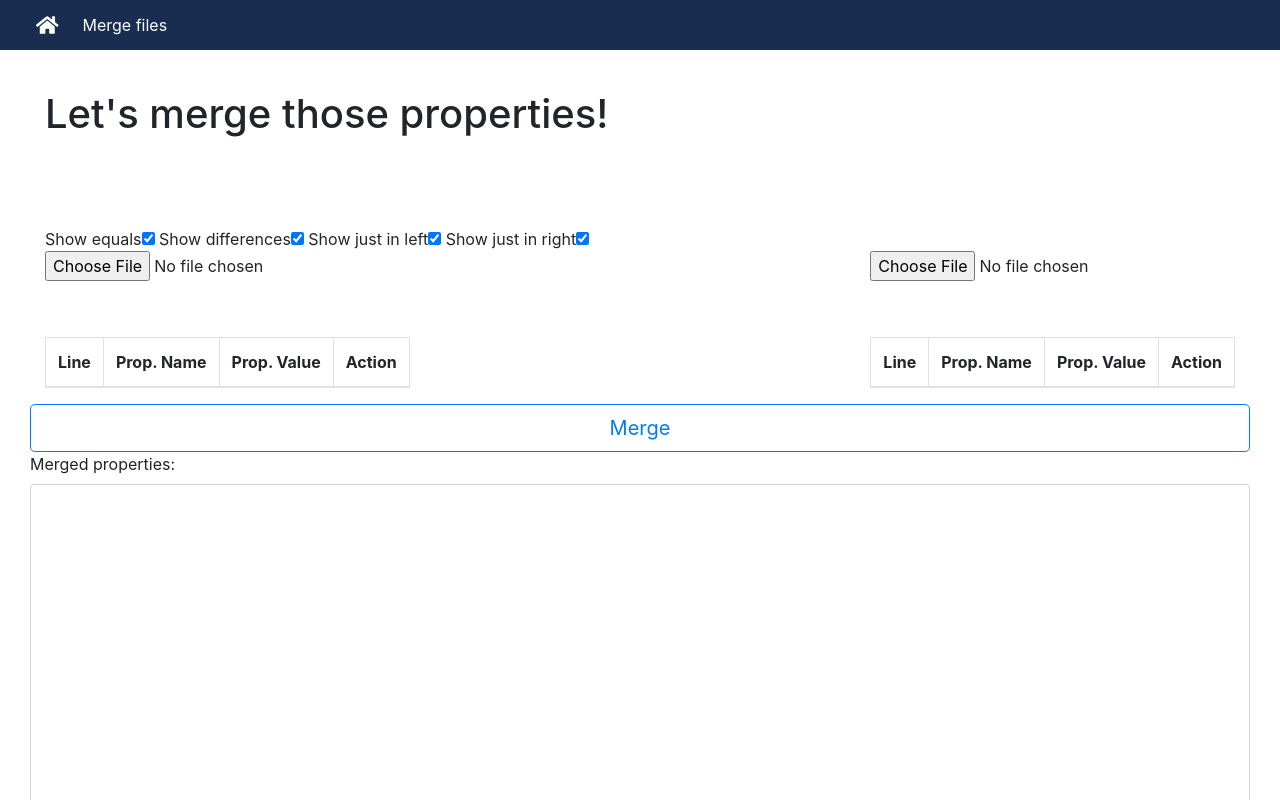
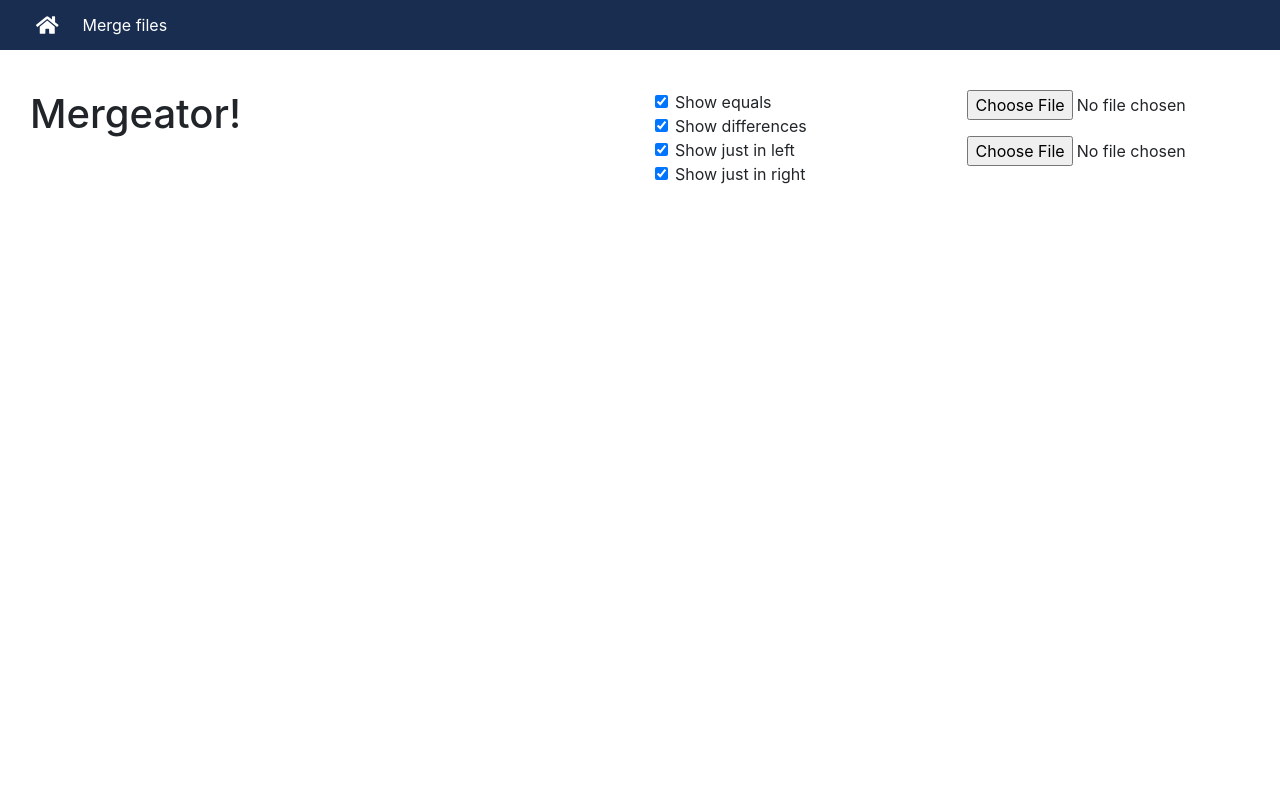
Before and after one commit to maarkeez/properties-merge, an Angular app in the folder Software/: page /merge-files in a window 1280 px wide. Shown: the top 800 px of the page. Built offline with nearby package versions, Linux system fonts and the light colour scheme.

Commit message:
[1.0.0] GUI changes

```diff
--- a/Software/src/app/mergeFiles/merge.files.component.html
+++ b/Software/src/app/mergeFiles/merge.files.component.html
@@ -1,8 +1,47 @@
-<div class="col-sm-12">
-	<h1>Let's merge those properties!</h1>
+<div class="row">
+	<div class="col-sm-2">
+		<h1>Mergeator!</h1>
+	</div>
+	<div class="col-sm-4"></div>
+	<div class="col-sm-3">
+		<div class="form-check">
+			<label class="form-check-label">
+				<input class="form-check-input" type="checkbox" id="showEquals" [(ngModel)]="showEquals" />
+				Show equals
+			</label>
+		</div>
+
+		<div class="form-check">
+			<label class="form-check-label">
+				<input class="form-check-input" type="checkbox" id="showDiff" [(ngModel)]="showDiff" />
+				Show differences
+			</label>
+		</div>
+
+		<div class="form-check">
+			<label class="form-check-label">
+				<input class="form-check-input" type="checkbox" id="showLeft" [(ngModel)]="showLeft" />
+				Show just in left
+			</label>
+		</div>
+
+		<div class="form-check">
+			<label class="form-check-label">
+				<input class="form-check-input" type="checkbox" id="showRight" [(ngModel)]="showRight" />
+				Show just in right
+			</label>
+		</div>
+	</div>
+	<div class="col-sm-3">
+		<div class="form-group">
+			<input type="file" class="form-control-file" id="fileLeft" (change)="handleLeftFileInput($event.target.files)">
+		</div>
+		<div class="form-group">
+			<input type="file" class="form-control-file" id="fileRight" (change)="handleRightFileInput($event.target.files)">
+		</div>
+	</div>
 </div>
-<div class="col-sm-6"></div>
-<delimiter></delimiter>
+
 
 <div *ngIf="errorMessage" class="alert alert-warning alert-dismissible fade show" role="alert">
 	<strong>Property error!</strong>
@@ -11,20 +50,11 @@
 		<span aria-hidden="true">&times;</span>
 	</button>
 </div>
-<delimiter></delimiter>
+<delimiter *ngIf="errorMessage"></delimiter>
 
-<div class="col-sm-12">
-Show equals<input type="checkbox" id="showEquals" [(ngModel)]="showEquals"/>
-Show differences<input type="checkbox" id="showDiff" [(ngModel)]="showDiff"/>
-Show just in left<input type="checkbox" id="showLeft" [(ngModel)]="showLeft"/>
-Show just in right<input type="checkbox" id="showRight" [(ngModel)]="showRight"/>
-</div>
+<div class="row">
+	<div *ngIf="leftSideMap.size > 0" class="col-sm-6">
 
-<div class="col-sm-12">
-	<div class="float-left">
-		<div class="form-group">
-			<input type="file" class="form-control-file" id="fileLeft" (change)="handleLeftFileInput($event.target.files)">
-		</div>
 		<delimiter></delimiter>
 		<table class="table table-bordered">
 			<thead>
@@ -63,10 +93,8 @@ Show just in right<input type="checkbox" id="showRight" [(ngModel)]="showRight"/
 	</div>
 
 
-	<div class="float-right">
-		<div class="form-group">
-			<input type="file" class="form-control-file" id="fileRight" (change)="handleRightFileInput($event.target.files)">
-		</div>
+	<div *ngIf="rightSideMap.size > 0" class="col-sm-6">
+
 		<delimiter></delimiter>
 		<table class="table table-bordered">
 			<thead>
@@ -106,11 +134,18 @@ Show just in right<input type="checkbox" id="showRight" [(ngModel)]="showRight"/
 		</table>
 	</div>
 </div>
-<!-- <div class="col-sm-12"> -->
-<button class="btn btn-lg btn-outline-primary" style="width: 100%" (click)="merge()">Merge</button>
-<div class="form-group">
-	<label for="merged">Merged properties:</label>
-	<textarea class="form-control" id="merged" rows="20" cols="200">{{merged}}</textarea>
+<div *ngIf="differencesMap.size > 0" class="row">
+	<div class="col-sm-12">
+		<button class="btn btn-lg btn-outline-primary col-sm-12" (click)="merge()">Merge</button>
+	</div>
+
+	<delimiter></delimiter>
+	<div class="col-sm-12">
+		<div class="form-group">
+			<label for="merged">Merged properties:</label>
+			<textarea class="form-control" id="merged" rows="20" cols="200">{{merged}}</textarea>
+		</div>
+	</div>
 </div>
 
 <!-- </div> -->
```
